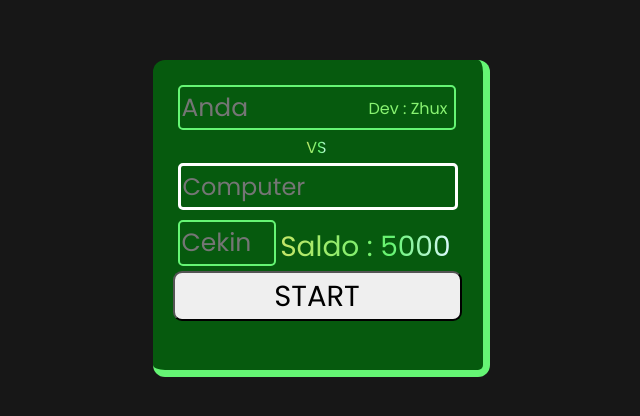
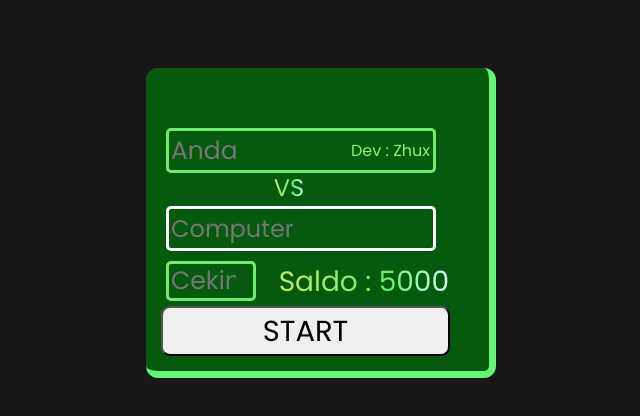
Before and after one commit to zhuxsen/batukertasgunting, a plain HTML site: page index.html in a window 1280 px wide. Shown: the part 130-546 px from the top of the page, without its empty margins (319-959 px from the left). Drawn offline with Linux system fonts and the light colour scheme.

Commit message:
Add files via upload
Bug fixed

```diff
--- a/index.html
+++ b/index.html
@@ -11,18 +11,18 @@
   <div id="lose"><img src="lose.gif" alt="" /></div>
   <div id="win"><img src="win.gif" alt="" /></div>
   <div class="container">
+    <div class="co">
     <span id="hasil"></span>
-  <form action="" method="get" accept-charset="utf-8">
+    </div>
+    <form action="" method="get" accept-charset="utf-8">
     <div class="input">
-      <div class="anda">
        <input type="text" id="anda" placeholder="Anda" value="">
-      </div>
        <span class="lawan"><b>VS</b></span>
        <div class="cpubottom">
        <input type="text" id="cpu" placeholder="Computer" readonly>
        <input type="number" name="taruh" id="taruh" value="" placeholder="Cekin"/><br>
        <button type="button" onclick="tes()">START</button>
-     <div class="saldo">Saldo : <span id="saldo"><b>5000</b></span>
+       <div class="saldo">Saldo : <span id="saldo"><b>5000</b></span>
      </div>
       </div>
   </div>
--- a/logikasuit.js
+++ b/logikasuit.js
@@ -15,17 +15,9 @@
     let win = document.getElementById('win')
     let taruh = document.getElementById('taruh').value
     let cpu = document.getElementById('cpu').value = all[acak]
-    let cs = document.querySelector('.container .input')
-
-    cs.style.position = 'absolute'
-    cs.style.top = '60px'
-    cs.style.transform = 'translateX(-72px)'
 
     if(anda == '' && taruh == ''){
-      alert('Wajib di isi')
-      cs.style.transform = 'translateX(-5px)'
-      cs.style.position = 'absolute'
-      cs.style.top = '20px'
+      alert('Wajib di isi untuk form Anda dan Cekin')
     }
 
     if(anda == cpu){
--- a/style.css
+++ b/style.css
@@ -4,12 +4,11 @@
 *{
   font-family: "Poppins",serif;
   font-weight: 400;
+  box-sizing: border-box;
 }
 body{
-  box-sizing: border-box;
   background: #161616fd;
   display: flex;
-  margin: 0;
   justify-content: center;
     }
 #lose{
@@ -52,12 +51,11 @@ body{
     }
 
 .container{
-  position: relative;
-  width: 290px;
-  height: 270px;
+  display: flex;
+  flex-direction: column;
+  width: 350px;
+  height: 310px;
   background-color: #075b0ffd;
-  padding: 20px;
-  display: flex;
   border-bottom: 7px solid #66f675fd;
   border-right: 7px solid #66f675fd;
   border-radius: 12px;
@@ -65,29 +63,28 @@ body{
 }
 .container input{
   width: 270px;
-  height: 39px;
+  height: 45px;
   background: transparent;
   outline: none;
   margin: 5px;
+  border: 3px solid #7af676ef;
+  font-size: 25px;
+  border-radius: 5px;
+  color: #7af676ef;
 }
 
-.container input:valid,input:focus{
-  color: #66f675fd;
-  border: 2px solid #66f675fd;
-  border-radius: 5px;
-  font-size: 25px;
-}
 
 input[type="number"]{
  width: 90px;
  height: 40px;
  background: transparent;
- font-size: 900px;
 }
 
 .input .lawan{
   position: absolute;
-  right: 156px;
+  right: 200px;
+  top: 47px;
+  font-size: 24px;
 }
 
 .input .cpubottom{
@@ -99,8 +96,8 @@ input[type="number"]{
   font-size: 28px;
   font-weight: 400;
   position: absolute;
-  right: 12px;
-  top: 68px;
+  right: 55px;
+  top: 60px;
   background: rgb(192,230,104);
   background: linear-gradient(90deg, rgba(192,230,104,1) 3%, rgba(100,243,113,1) 65%, rgba(221,249,255,1) 100%);
   -webkit-text-fill-color: transparent;
@@ -122,11 +119,12 @@ input[type="number"]{
 }
 
 .container .input{
-  transform: translateX(1
-  -9%);
+  transform: translateX(
+  15px);
 }
 
 .container #hasil{
+
   font-size: 30px;
   text-align: center;
   transform: translateX(100px);
@@ -138,11 +136,10 @@ input[type="number"]{
 }
 p{
   color: #89f472fd;
-  stroke: #84bb78fd;
   position: absolute;
-  right: -20px;
-  transform: translateX(-55px);
-  text-align: center;
+  right: -36px;
+  bottom: 192px;
+  transform: translateX(-95px);
 }
 
 input:read-only {
@@ -152,3 +149,9 @@ input:read-only {
   color: white;
   border-radius: 5px;
 }
+
+.container .co{
+  text-align: center;
+  width: 310px;
+  height: 55px;
+}
```
